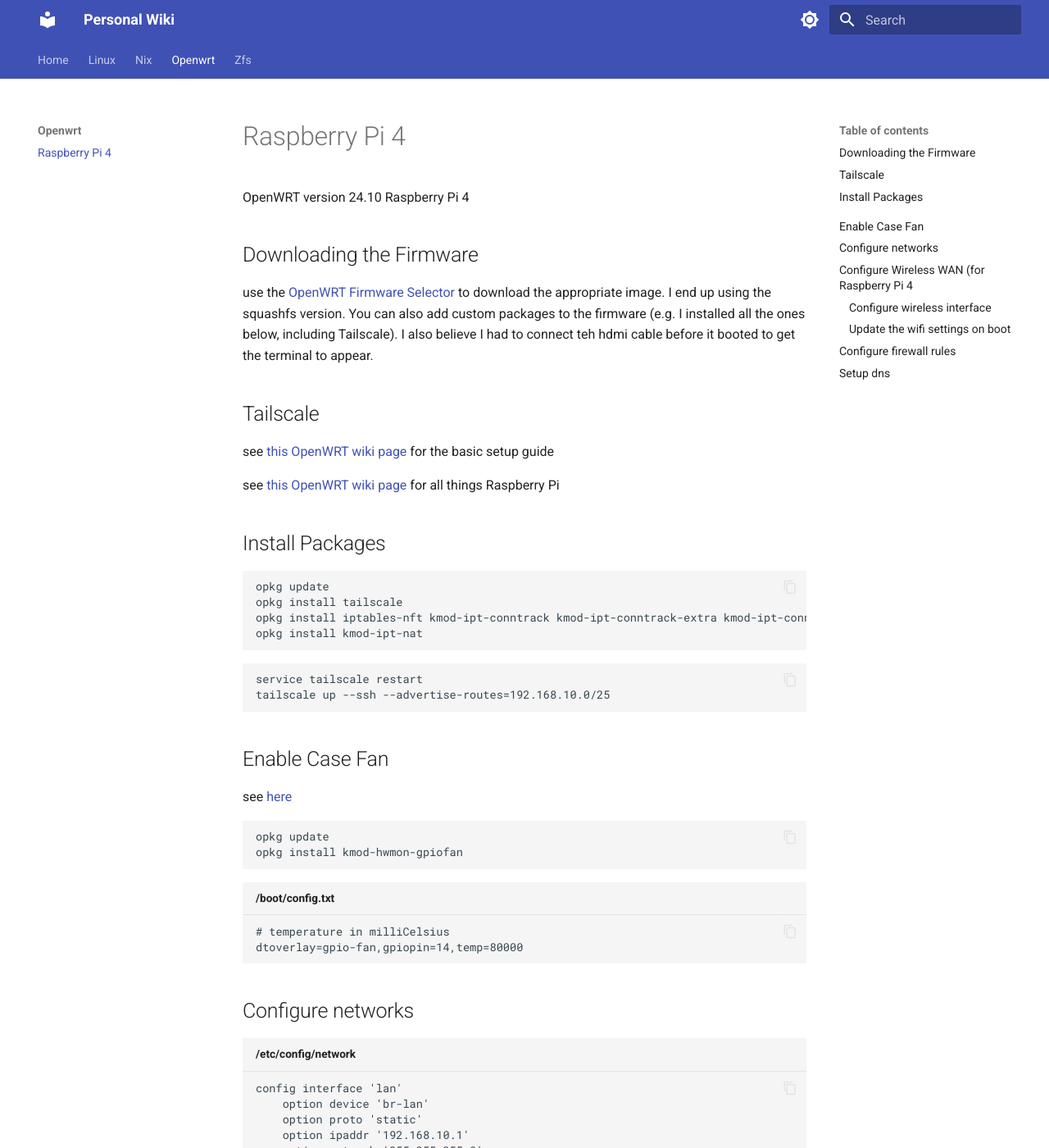
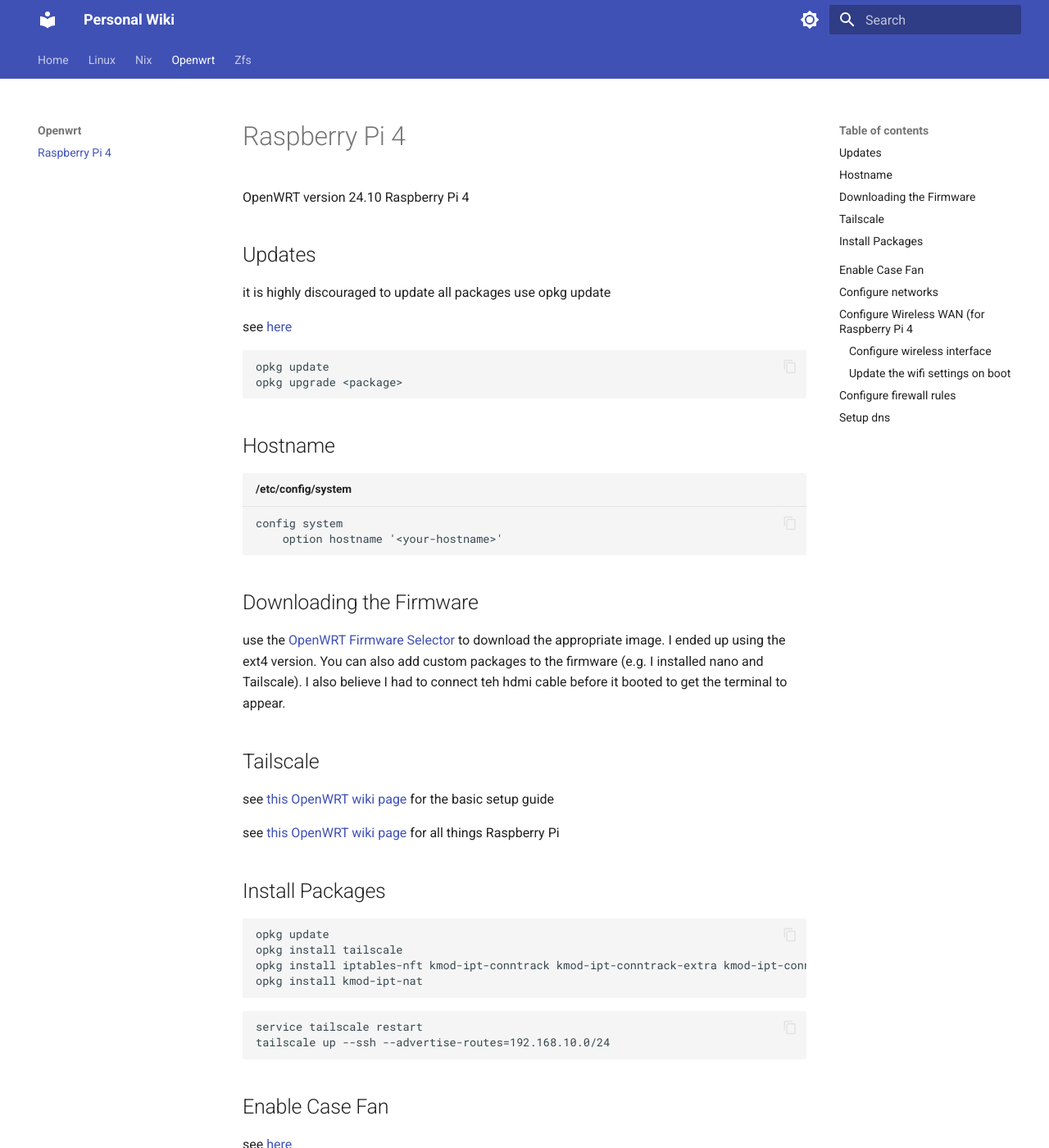
Before and after one commit to chusovich/wiki, an MkDocs documentation site: the page built from docs/openwrt/raspberry-pi4.md, in a window 1280 px wide and 1400 px high. Shown: the whole window at 82% size. Built offline with MkDocs 1.6.1 and Material for MkDocs 9.7.7, drawn with Linux system fonts in a browser that asks for light colours.

Commit message:
Update raspberry-pi4.md

````diff
--- a/docs/openwrt/raspberry-pi4.md
+++ b/docs/openwrt/raspberry-pi4.md
@@ -2,8 +2,22 @@
 OpenWRT version 24.10
 Raspberry Pi 4
 
+## Updates
+it is highly discouraged to update all packages use opkg update
+
+see [here](https://openwrt.org/meta/infobox/upgrade_packages_warning)
+```
+opkg update
+opkg upgrade <package>
+```
+## Hostname
+``` title="/etc/config/system"
+config system
+	option hostname '<your-hostname>'
+```
+
 ## Downloading the Firmware
-use the [OpenWRT Firmware Selector](https://firmware-selector.openwrt.org/) to download the appropriate image. I end up using the squashfs version. You can also add custom packages to the firmware (e.g. I installed all the ones below, including Tailscale). I also believe I had to connect teh hdmi cable before it booted to get the terminal to appear.
+use the [OpenWRT Firmware Selector](https://firmware-selector.openwrt.org/) to download the appropriate image. I ended up using the ext4 version. You can also add custom packages to the firmware (e.g. I installed nano and Tailscale). I also believe I had to connect teh hdmi cable before it booted to get the terminal to appear.
 
 ## Tailscale
 
@@ -23,7 +37,7 @@ opkg install kmod-ipt-nat
 
 ```
 service tailscale restart
-tailscale up --ssh --advertise-routes=192.168.10.0/25
+tailscale up --ssh --advertise-routes=192.168.10.0/24
 ```
 
 ## Enable Case Fan
````
